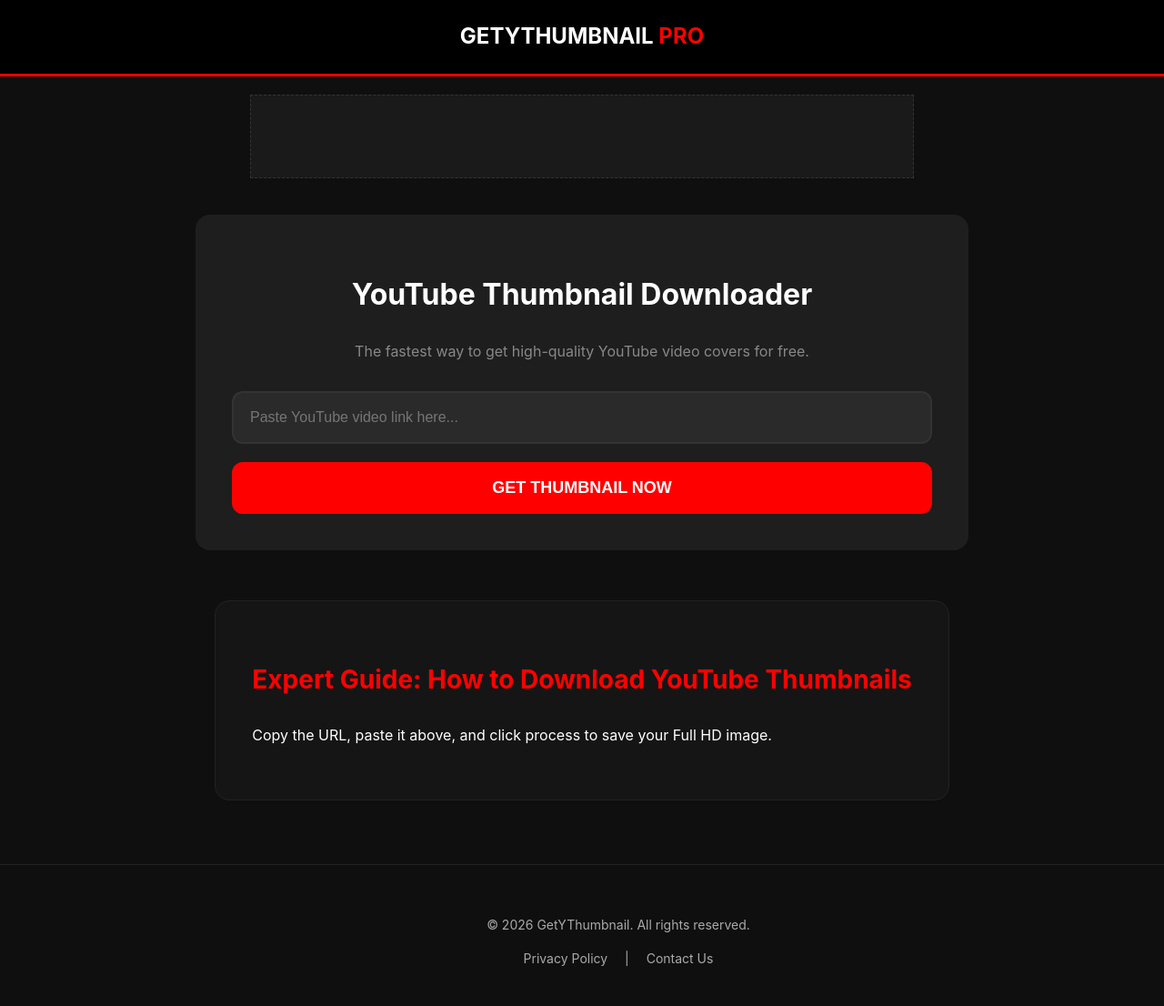
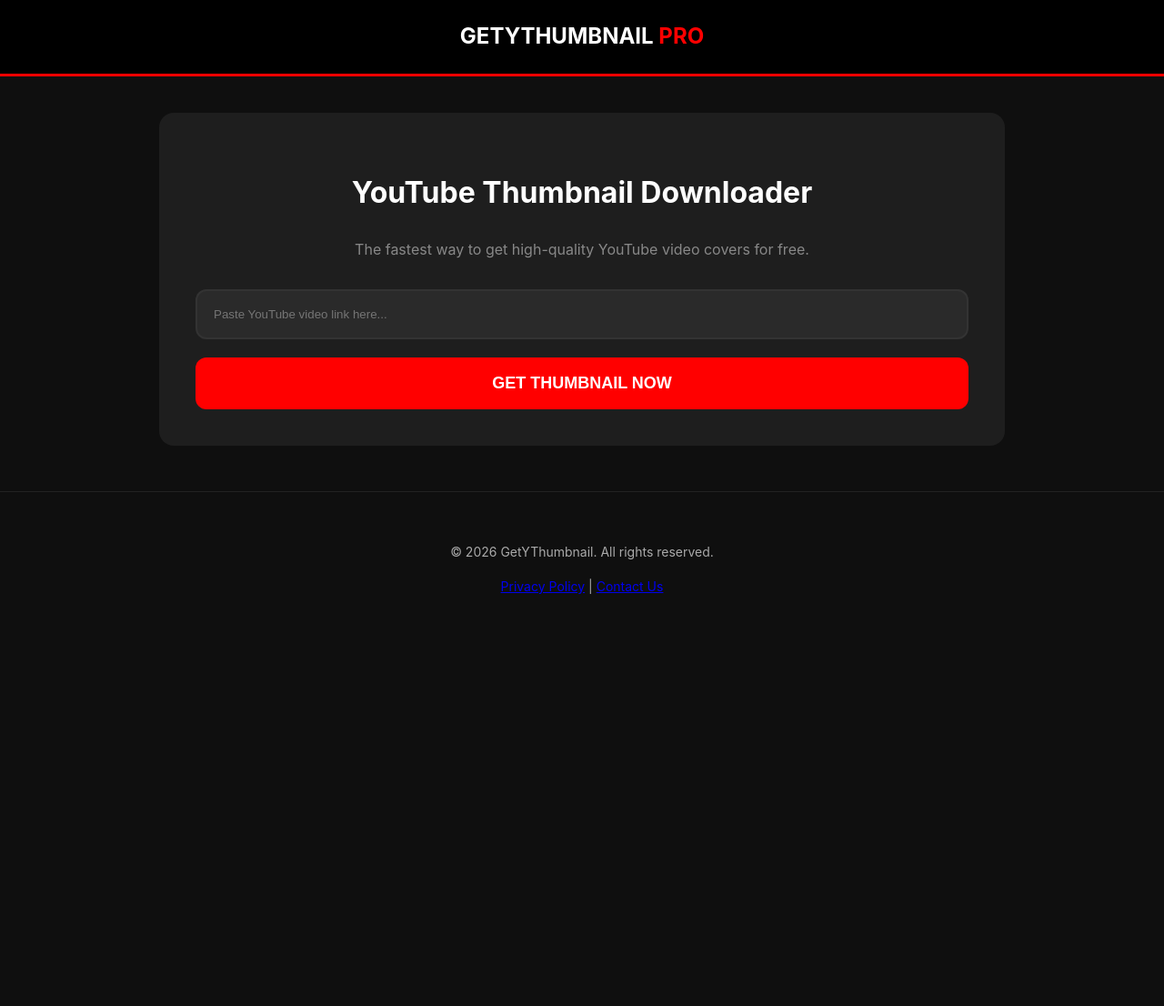
Before and after one commit to alshara030/yt-thumbnail-downloader, a Flask app: page / in a window 1280 px wide; the page is wider, and only the part inside the window is pictured. Shown: that part at 91% size. After the commit the page ends 653 px from the top of that part, so only its background shows below. Run offline with Flask 3, Linux system fonts and the light colour scheme.

Commit message:
Update index.html

```diff
--- a/templates/index.html
+++ b/templates/index.html
@@ -1,15 +1,20 @@
 <!DOCTYPE html>
 <html lang="en">
 <head>
+    <script>(function(w,d,s,l,i){w[l]=w[l]||[];w[l].push({'gtm.start':
+    new Date().getTime(),event:'gtm.js'});var f=d.getElementsByTagName(s)[0],
+    j=d.createElement(s),dl=l!='dataLayer'?'&l='+l:'';j.async=true;j.src=
+    'https://www.googletagmanager.com/gtm.js?id='+i+dl;f.parentNode.insertBefore(j,f);
+    })(window,document,'script','dataLayer','GTM-PHF748S2');</script>
+    <script async src="https://www.googletagmanager.com/gtag/js?id=G-1CQ35LXHJW"></script>
+    <script>
+      window.dataLayer = window.dataLayer || [];
+      function gtag(){dataLayer.push(arguments);}
+      gtag('js', new Date());
+      gtag('config', 'G-1CQ35LXHJW');
+    </script>
     <meta charset='UTF-8'>
     <meta name='viewport' content='width=device-width, initial-scale=1.0'>
-    <!-- Google Tag Manager -->
-<script>(function(w,d,s,l,i){w[l]=w[l]||[];w[l].push({'gtm.start':
-new Date().getTime(),event:'gtm.js'});var f=d.getElementsByTagName(s)[0],
-j=d.createElement(s),dl=l!='dataLayer'?'&l='+l:'';j.async=true;j.src=
-'https://www.googletagmanager.com/gtm.js?id='+i+dl;f.parentNode.insertBefore(j,f);
-})(window,document,'script','dataLayer','GTM-PHF748S2');</script>
-<!-- End Google Tag Manager -->
     <title>Free High-Resolution Thumbnail Downloader - GetYThumbnail PRO</title>
 
     <script async src="https://pagead2.googlesyndication.com/pagead/js/adsbygoogle.js?client=ca-{{ adsense_id }}" crossorigin="anonymous"></script>
@@ -19,28 +24,16 @@
         body { font-family: 'Inter', sans-serif; background: var(--dark); color: var(--light); margin: 0; padding: 0; line-height: 1.7; }
         .nav { background: #000; padding: 20px 0; text-align: center; border-bottom: 3px solid var(--primary); position: sticky; top: 0; z-index: 1000; }
         .nav a { color: white; text-decoration: none; font-weight: bold; font-size: 24px; }
-        .ad-slot { background: #1a1a1a; width: 100%; max-width: 728px; min-height: 90px; margin: 20px auto; border: 1px dashed #333; display: flex; align-items: center; justify-content: center; overflow: hidden; }
-        .main-wrapper { display: flex; flex-direction: column; align-items: center; width: 100%; padding: 20px; box-sizing: border-box; }
-        .container { background: var(--card); padding: 40px; border-radius: 16px; width: 100%; max-width: 850px; text-align: center; box-sizing: border-box; margin-bottom: 30px; }
-        .article-section { max-width: 850px; text-align: left; background: #151515; padding: 40px; border-radius: 16px; margin-top: 25px; border: 1px solid #222; }
-        input { width: 100%; padding: 18px; border: 2px solid #333; border-radius: 12px; margin-bottom: 20px; box-sizing: border-box; font-size: 16px; background: #2a2a2a; color: white; outline: none; }
+        .container { background: var(--card); padding: 40px; border-radius: 16px; width: 100%; max-width: 850px; text-align: center; margin: 40px auto; }
+        input { width: 100%; padding: 18px; border: 2px solid #333; border-radius: 12px; margin-bottom: 20px; box-sizing: border-box; background: #2a2a2a; color: white; }
         .btn { background: var(--primary); color: white; border: none; padding: 18px 32px; border-radius: 12px; cursor: pointer; font-weight: bold; width: 100%; font-size: 18px; text-decoration: none; display: flex; justify-content: center; align-items: center; }
-        footer { margin-top: 50px; padding: 40px; text-align: center; color: var(--gray); font-size: 14px; border-top: 1px solid #222; width: 100%; }
-        footer a { color: var(--gray); margin: 0 15px; text-decoration: none; }
-        h2 { color: var(--primary); font-size: 28px; }
+        footer { margin-top: 50px; padding: 40px; text-align: center; color: var(--gray); font-size: 14px; border-top: 1px solid #222; }
     </style>
 </head>
 <body>
-    <!-- Google Tag Manager (noscript) -->
-<noscript><iframe src="https://www.googletagmanager.com/ns.html?id=GTM-PHF748S2"
-height="0" width="0" style="display:none;visibility:hidden"></iframe></noscript>
-<!-- End Google Tag Manager (noscript) -->
+    <noscript><iframe src="https://www.googletagmanager.com/ns.html?id=GTM-PHF748S2"
+    height="0" width="0" style="display:none;visibility:hidden"></iframe></noscript>
     <div class='nav'><a href='/'>GETYTHUMBNAIL <span style='color:red'>PRO</span></a></div>
-
-    <div class="ad-slot">
-        <ins class="adsbygoogle" style="display:block" data-ad-client="ca-{{ adsense_id }}" data-ad-slot="auto" data-ad-format="auto" data-full-width-responsive="true"></ins>
-        <script>(adsbygoogle = window.adsbygoogle || []).push({});</script>
-    </div>
 
     <div class='main-wrapper'>
         <div class="container">
@@ -51,11 +44,6 @@
                 <button type="submit" class="btn">GET THUMBNAIL NOW</button>
             </form>
         </div>
-
-        <div class="article-section">
-            <h2>Expert Guide: How to Download YouTube Thumbnails</h2>
-            <p>Copy the URL, paste it above, and click process to save your Full HD image.</p>
-        </div>
     </div>
 
     <footer>
```
